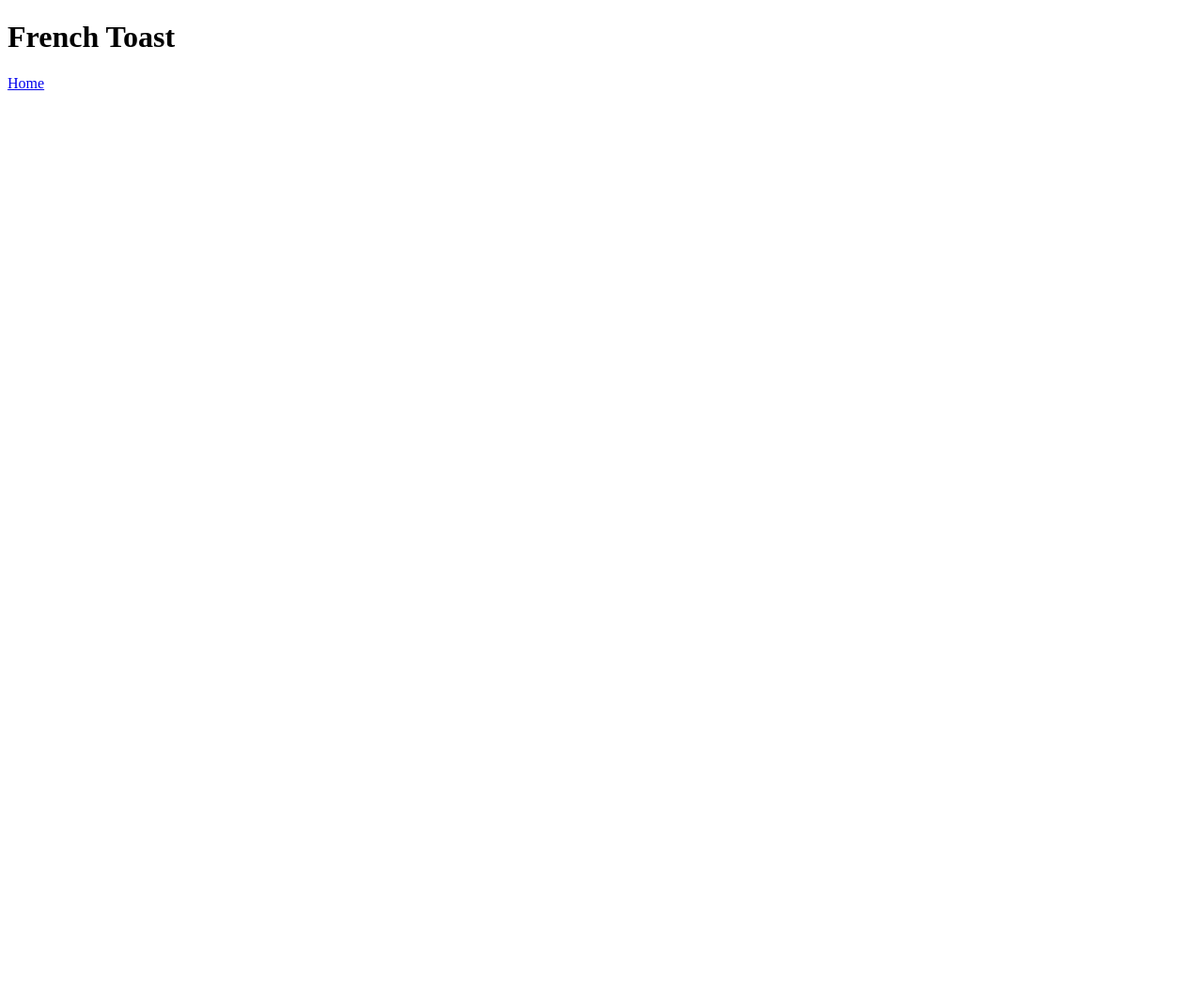
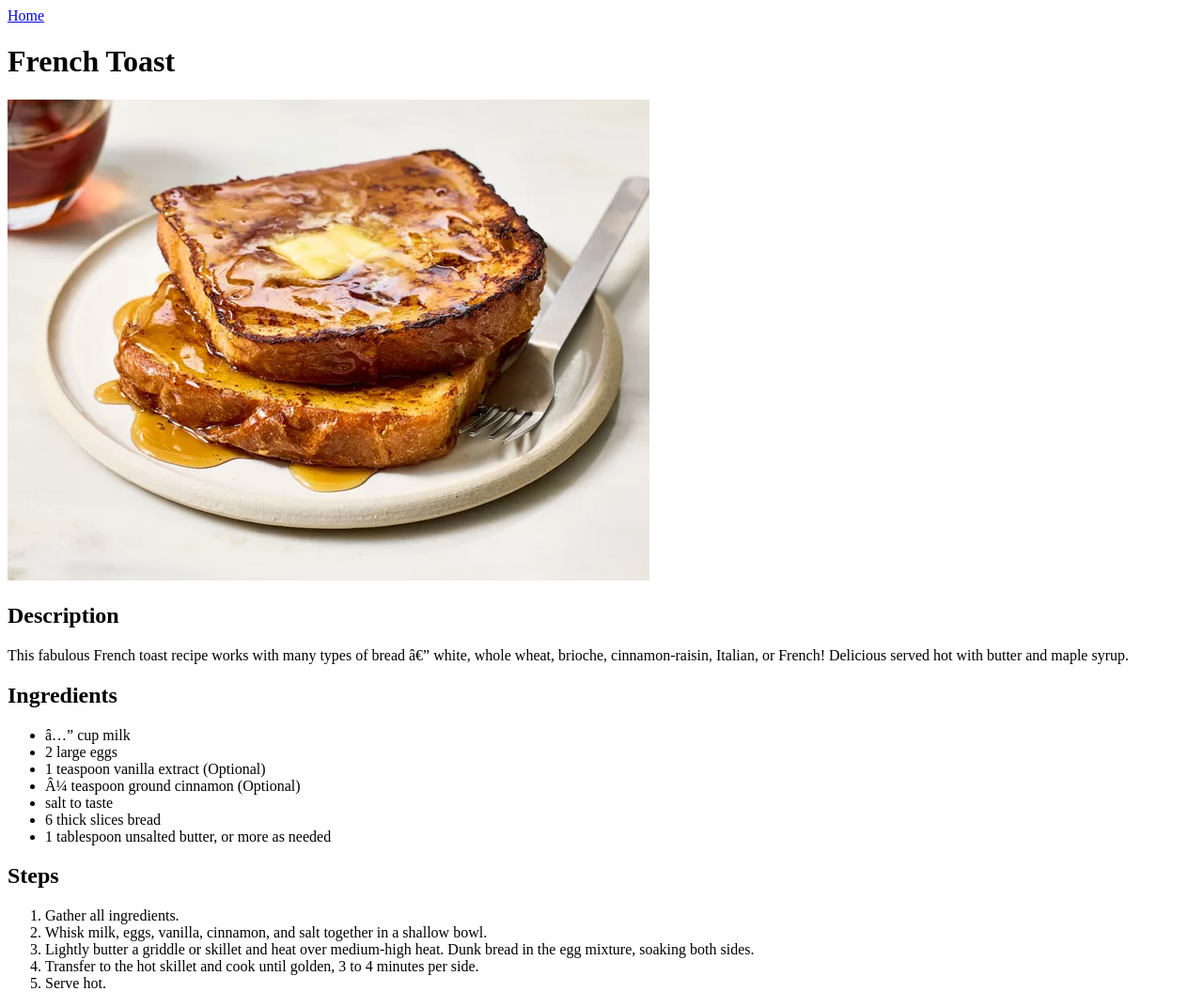
Before and after one commit to evancosta/odin-recipes, a plain HTML site: page recipes/french-toast.html in a window 1280 px wide. Shown: the whole page at 94% size. Before the commit the page ends 800 px from the top, so only its background shows below. Drawn offline with Linux system fonts and the light colour scheme.

Commit message:
Add image and text content to french-toast.html

```diff
--- a/recipes/french-toast.html
+++ b/recipes/french-toast.html
@@ -9,9 +9,41 @@
     </head>
 
     <body>
+        <a href="../index.html">Home</a>
+
         <h1>French Toast</h1>
 
-        <a href="../index.html">Home</a>
+        <image src="../images/french-toast.png">
+
+        <h2>Description</h2>
+
+        <p>
+            This fabulous French toast recipe works with many types of bread — white, whole wheat, brioche, cinnamon-raisin, Italian, or French! Delicious served hot with butter and maple syrup.
+        </p>
+
+        <h2>Ingredients</h2>
+
+        <ul>
+            <li>⅔ cup milk</li>
+            <li>2 large eggs</li>
+            <li>1 teaspoon vanilla extract (Optional)</li>
+            <li>¼ teaspoon ground cinnamon (Optional)</li>
+            <li>salt to taste</li>
+            <li>6 thick slices bread</li>
+            <li>1 tablespoon unsalted butter, or more as needed</li>
+
+        </ul>
+
+        <h2>Steps</h2>
+
+        <ol>
+            <li>Gather all ingredients.</li>
+            <li>Whisk milk, eggs, vanilla, cinnamon, and salt together in a shallow bowl.</li>
+            <li>Lightly butter a griddle or skillet and heat over medium-high heat. Dunk bread in the egg mixture, soaking both sides.</li>
+            <li>Transfer to the hot skillet and cook until golden, 3 to 4 minutes per side.</li>
+            <li>Serve hot.</li>
+
+        </ol>
 
     </body>
 
```
Also changed, not shown: images/french-toast.png (added).
